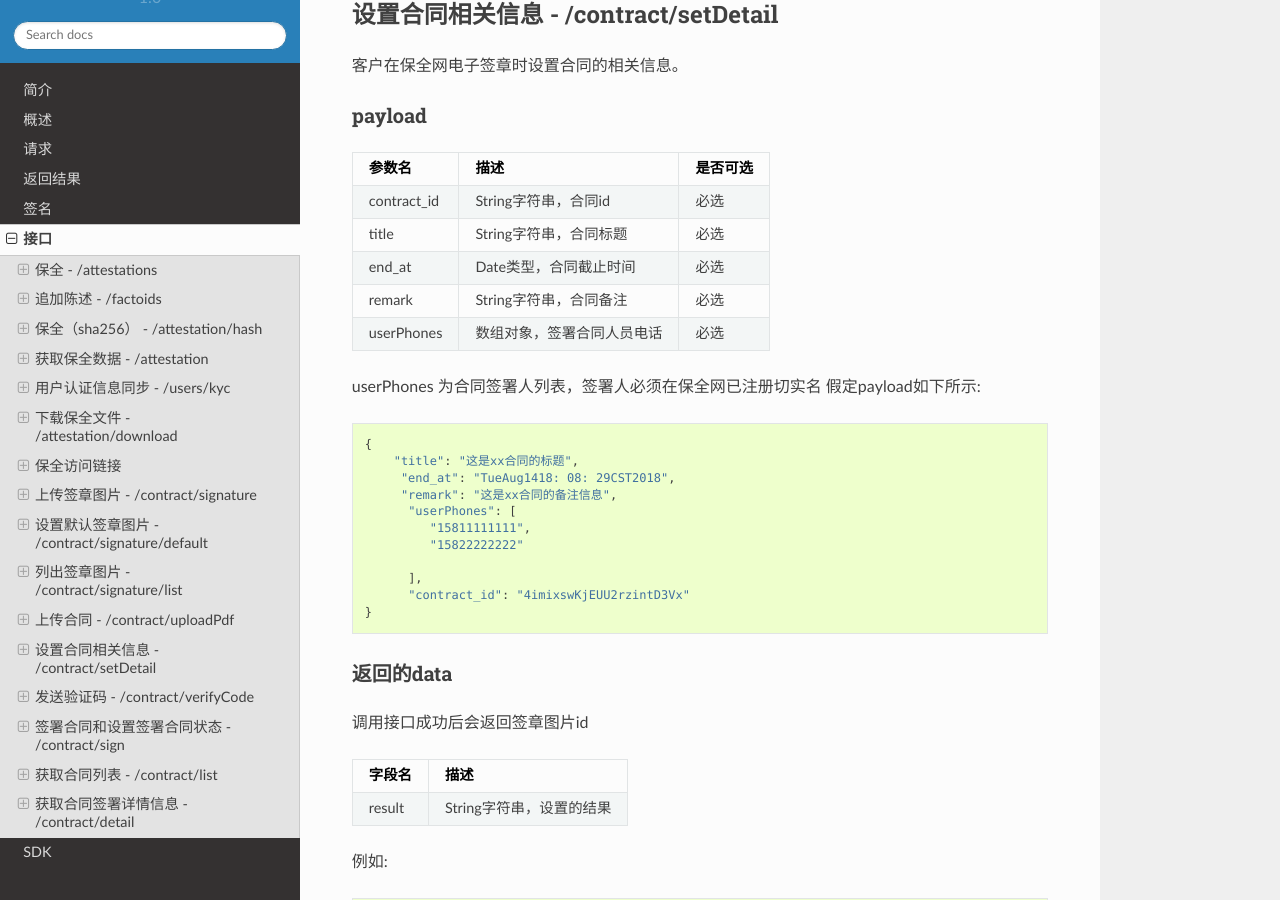
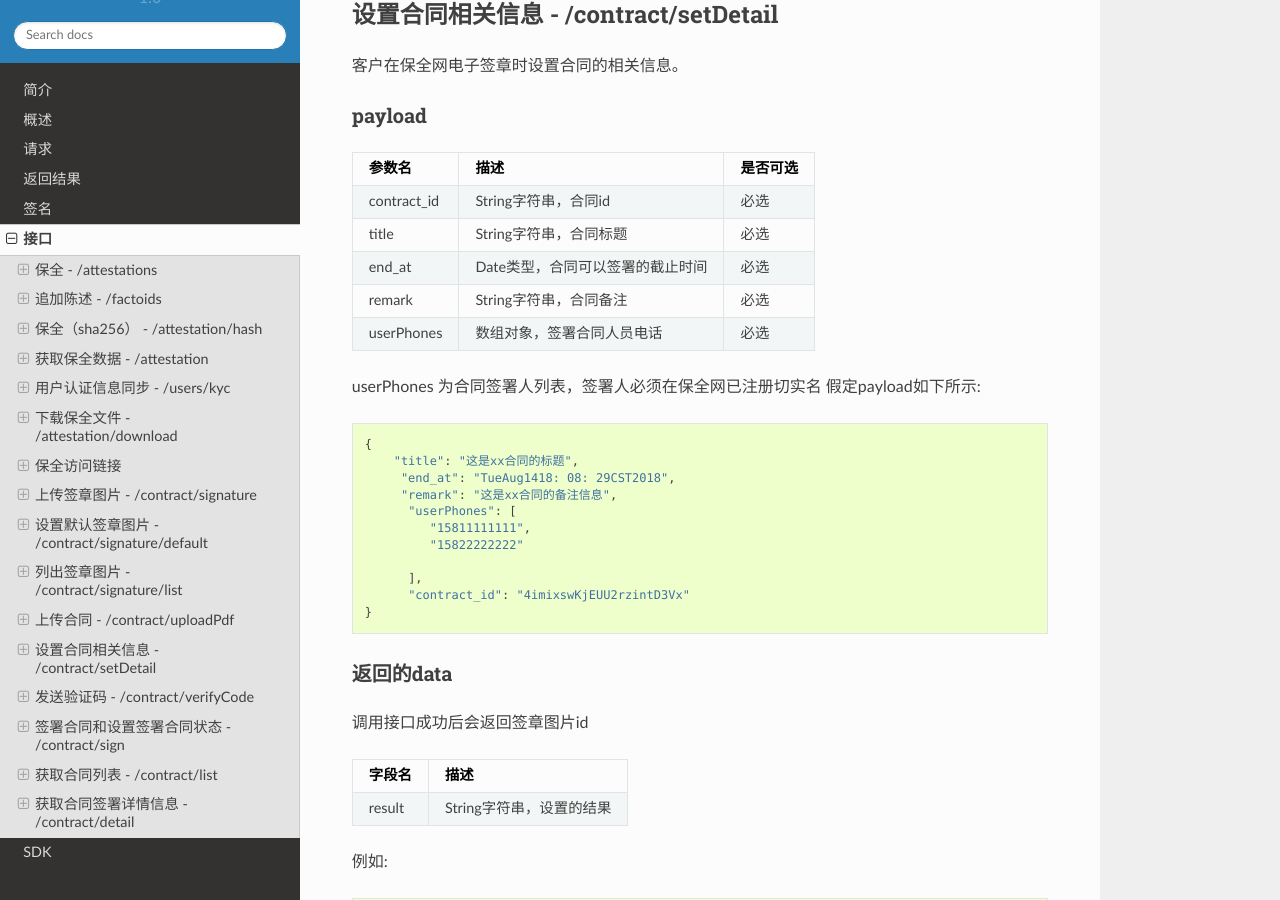
Before and after one commit to baoquan-hq/readthedocs, a Sphinx documentation site: the page built from docs/api.rst, in a window 1280 px wide and 900 px high, scrolled down 17887 px. Built offline with Sphinx 7.4.7 and the Read the Docs theme 2.0.0, drawn with Linux system fonts in a browser that asks for light colours.

Commit message:
updates comment

```diff
--- a/docs/api.rst
+++ b/docs/api.rst
@@ -706,7 +706,7 @@ payload
 =================  ======================================= ================
 contract_id        String字符串，合同id                      必选
 title              String字符串，合同标题                    必选
-end_at             Date类型，合同截止时间                    必选
+end_at             Date类型，合同可以签署的截止时间           必选
 remark             String字符串，合同备注                    必选
 userPhones         数组对象，签署合同人员电话                必选
 =================  ======================================= ================
```
